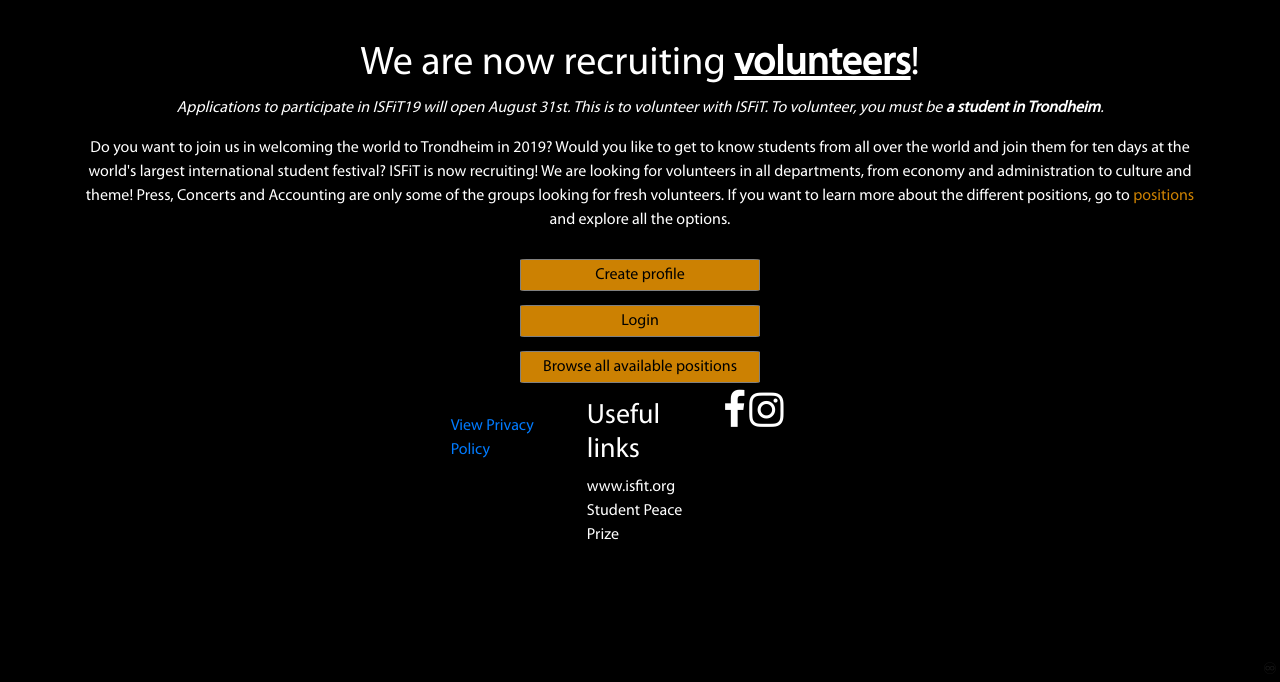
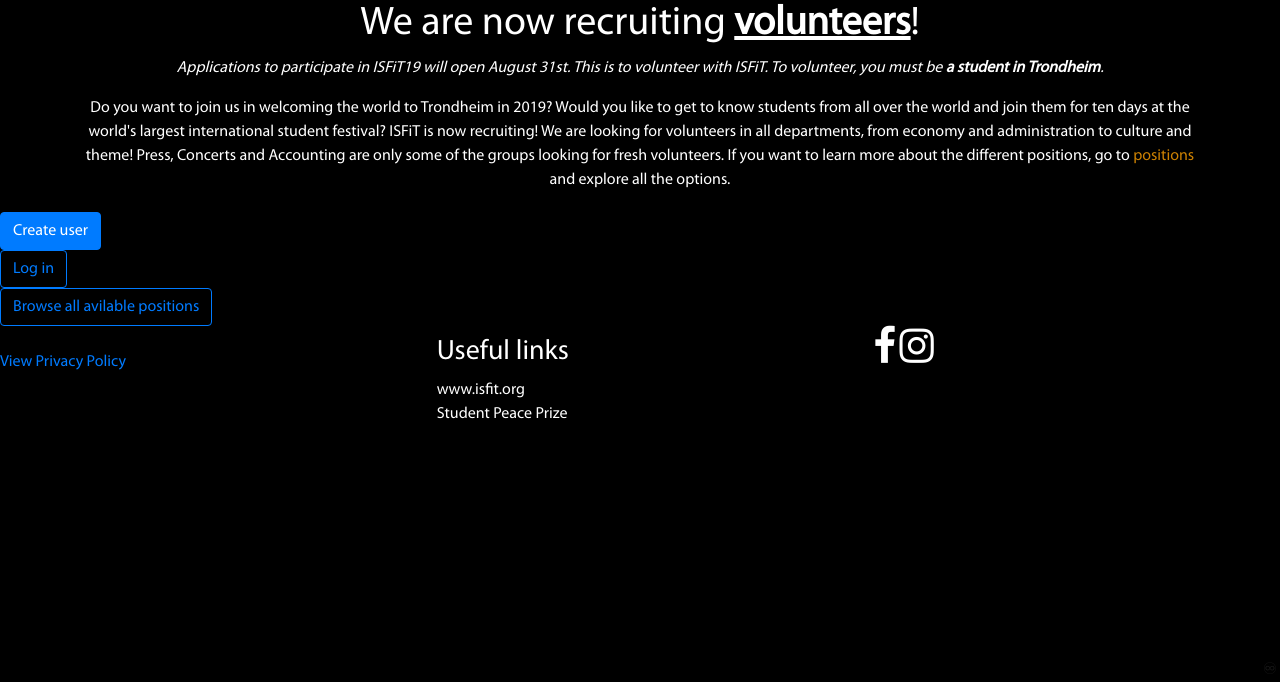
Before and after one commit to TorsteinOtterlei/recruitment-web-isfit-2019-updated-for-2020, a Django app: page / in a window 1280 px wide. Shown: the part 118-800 px from the top of the page. Run offline with Django 3.2, Linux system fonts and the light colour scheme; parts of the project's set-up code (start-up, migrations or seed data) failed here and were passed over; some libraries are stand-ins or nearby versions.

Commit message:
Fixing buttons. Work in progress

```diff
--- a/jobs/templates/jobs/base.html
+++ b/jobs/templates/jobs/base.html
@@ -21,7 +21,7 @@
 
 
         {% include 'jobs/navbar.html' %}
-        <div id="page-content-wrapper">
+        <div class="wrapper">
 
             {% block body %}
 
--- a/jobs/templates/jobs/home.html
+++ b/jobs/templates/jobs/home.html
@@ -18,6 +18,14 @@
         right: 3px;
         bottom: 0;
         opacity: 0.1;
+    }
+
+    .col-md-1, .col-xs-1{
+        text-align: center;
+    }
+
+    .col{
+        text-align: center;
     }
 </style>
 {% endblock %}
@@ -55,46 +63,53 @@
 {% endif %}
     {% if user.is_authenticated %}
         <!-- Profile -->
+<div class="row">
+    <!--<div class="col-md-1 col-xs-1">-->
             <form action="{% url 'accounts:profile' %}" method="get">
-            <button class="view_profile_btn"><span>View profile</span></button><br>
+                <button type="submit" class="btn btn-outline-primary">View profile</button>
             </form>
         {% if user.is_staff %}
             <!-- Set dates -->
                 <form action="{% url 'applications:set_dates' %}" method="get">
-                <button class="set_times"><span>Set UNAVAILABLE times</span></button><br>
+                    <button type="submit" class="btn btn-danger">Set UNAVAILABLE times</button>
                 </form>
             <!-- Manage applications -->
         {% if user.is_superuser %}
                 <form action="{% url 'applications:manage_applications' %}" method="get">
-                <button class="manage_appl_btn"><span>Manage applications</span></button><br>
+                    <button type="submit" class="btn btn-primary">Manage applications</button>
                 </form>
+
         {% endif %}
         {% else %} <!-- If normal user -->
             <!-- Edit application -->
             <form action="{% url 'applications:apply' %}" method="get">
                 {% if has_applied %}
-                    <button class="apply_now"><span>Edit application</span></button><br>
+                    <button type="submit" class="btn btn-primary">Edit application</button>
                 {% else %}
-                    <button class="apply_now"><span>Apply now!</span></button><br>
+                    <button type="submit" class="btn btn-primary">Apply now!</button>
                 {% endif %}
             </form>
         {% endif %}
         <!-- Logout -->
         <form action="{% url 'accounts:logout' %}" method="get">
-            <input class="logout_btn" type="submit" value="Log out"><br>
+            <br>
+            <button type="submit" class="btn btn-outline-danger">Logout</button>
         </form>
     {% else %}
         <form action="{% url 'accounts:signup' %}" method="get">
-            <input class="input-button" type="submit" value="Create profile"><br>
+            <button type="submit" class="btn btn-primary">Create user</button>
         </form>
         <form action="{% url 'accounts:login' %}" method="get">
-            <input class="input-button" type="submit" value="Login"><br>
+            <button type="submit" class="btn btn-outline-primary">Log in</button>
         </form>
         <!-- <br> -->
         <form action="{% url 'jobs:information' %}" method="get">
-            <input class="input-button" id='see-pos' type="submit" value="Browse all available positions"><br>
+            <button type="submit" class="btn btn-outline-primary">Browse all avilable positions</button>
         </form>
     {% endif %}
+    <!--</div>-->
+</div>
+
     <div id='easteregg'>&#9854;</div>
 {% endblock %}
 {% block scriptblock %}
```
Also changed, not shown: accounts/templates/accounts/profile_admin.html (+5 -3 lines), jobs/static/jobs/style.css (+10 -0 lines). Lines whose indentation alone changed are shown as unchanged.
